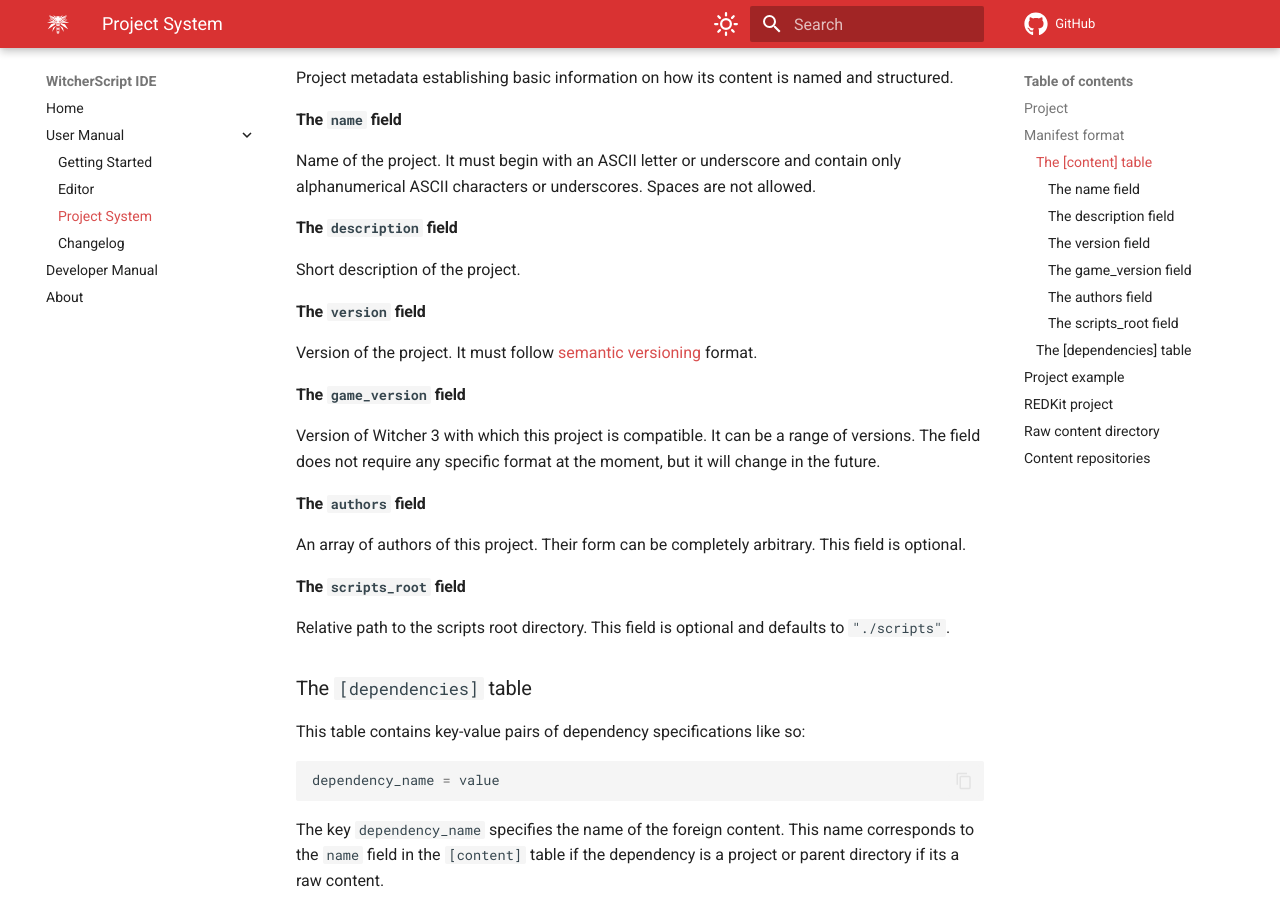
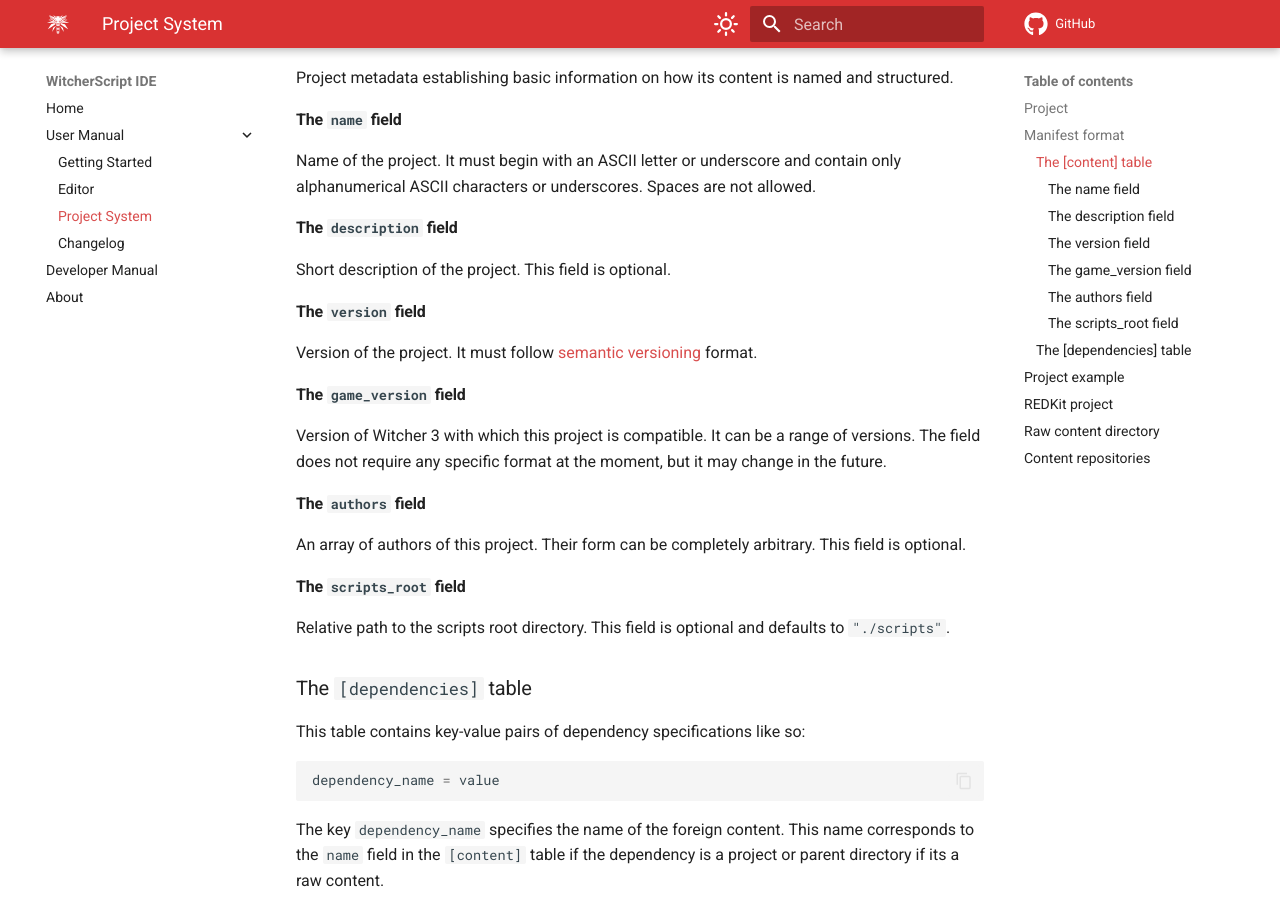
Before and after one commit to SpontanCombust/witcherscript-ide, an MkDocs documentation site: the page built from docs/user-manual/project-system.md, in a window 1280 px wide and 900 px high, scrolled down 1336 px. Built offline with MkDocs 1.6.1 and Material for MkDocs 9.7.7, drawn with Linux system fonts in a browser that asks for light colours; emoji names are drawn with the system emoji font; comment, search, counter and statistics services are not loaded.

Commit message:
update docs

```diff
--- a/docs/user-manual/project-system.md
+++ b/docs/user-manual/project-system.md
@@ -43,14 +43,14 @@ Project metadata establishing basic information on how its content is named and
 Name of the project. It must begin with an ASCII letter or underscore and contain only alphanumerical ASCII characters or underscores. Spaces are not allowed.
 
 #### The `description` field
-Short description of the project.
+Short description of the project. This field is optional.
 
 #### The `version` field
 Version of the project. It must follow [semantic versioning](https://semver.org/) format.
 
 #### The `game_version` field
 Version of Witcher 3 with which this project is compatible. It can be a range of versions.
-The field does not require any specific format at the moment, but it will change in the future.
+The field does not require any specific format at the moment, but it may change in the future.
 
 #### The `authors` field
 An array of authors of this project. Their form can be completely arbitrary.
```
Also changed, not shown: docs/dev-manual.md (+1 -0 lines).
